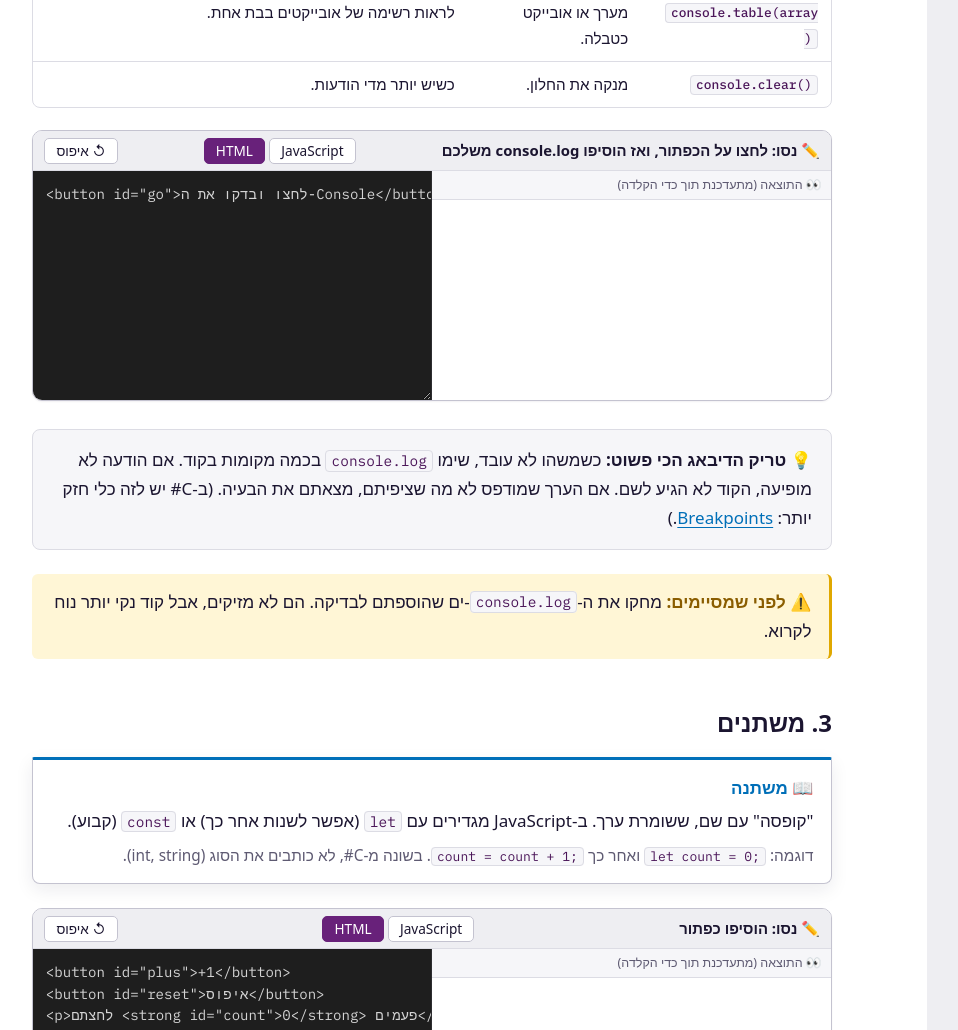
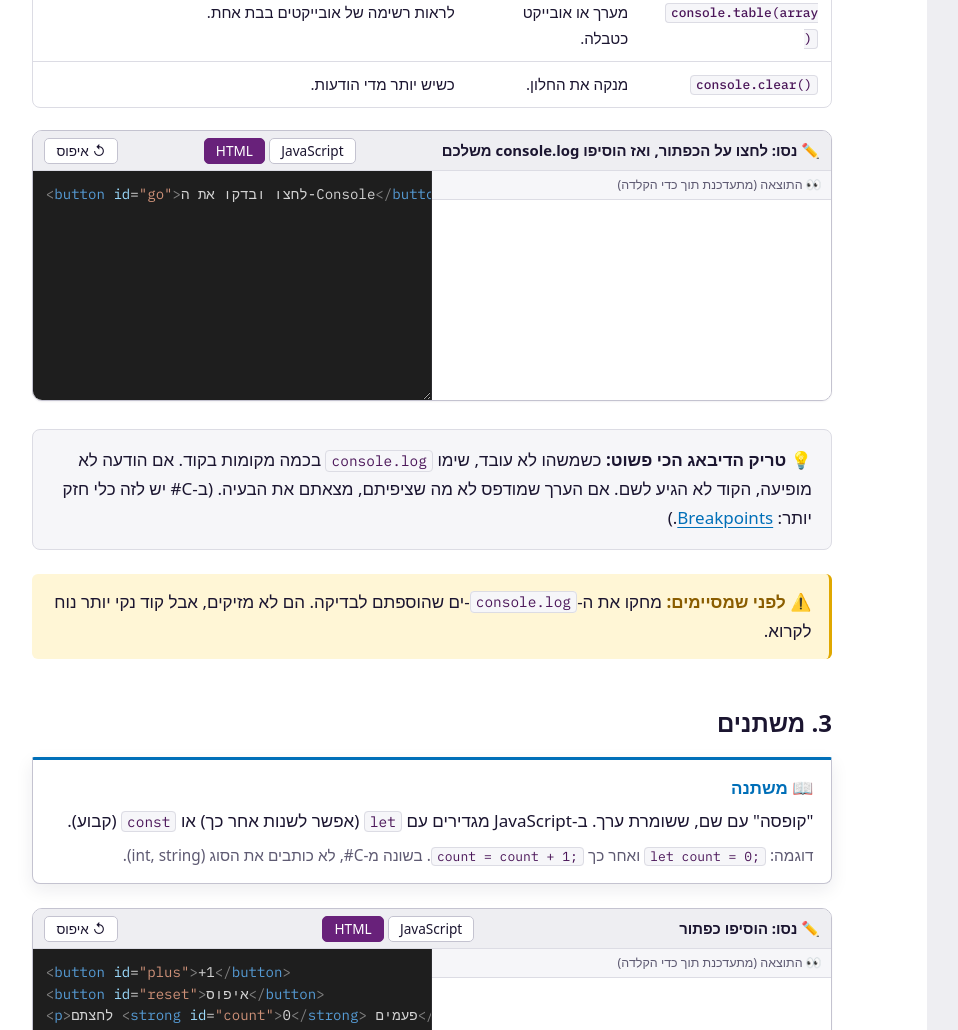
Before and after one commit to gilyerm/aspnet-guides, a plain HTML site: page guides/web-js.html in a window 1280 px wide. Shown: the part 2071-3101 px from the top of the page, without its empty margins (63-1021 px from the left). Drawn offline with Linux system fonts and the light colour scheme; a web font is replaced by a local one.

Commit message:
Live editors: syntax highlighting while typing
Co-Authored-By: Claude Opus 5.5 <noreply@anthropic.com>
Claude-Session: https://claude.ai/code/session_01Wy97zCyWtNmq12MYWpZniR

```diff
--- a/assets/site.js
+++ b/assets/site.js
@@ -290,12 +290,23 @@
         });
     }
 
+    // Prism נטען פעם אחת, רק בעמודים שיש בהם קוד
+    var prismWaiting = null;
+    function withPrism(cb) {
+        if (window.Prism && window.Prism.highlightElement) { cb(); return; }
+        if (prismWaiting) { prismWaiting.push(cb); return; }
+        prismWaiting = [cb];
+        document.head.appendChild(el('link', { rel: 'stylesheet', href: root + 'assets/vendor/prism-vsc-dark-plus.css' }));
+        window.Prism = window.Prism || {};
+        window.Prism.manual = true;
+        var ps = el('script', { src: root + 'assets/vendor/prism.js' });
+        ps.onload = function () { prismWaiting.forEach(function (f) { f(); }); };
+        document.head.appendChild(ps);
+    }
+
     var blocks = document.querySelectorAll('pre.code-block');
     if (blocks.length) {
-        var css = el('link', { rel: 'stylesheet', href: root + 'assets/vendor/prism-vsc-dark-plus.css' });
-        document.head.appendChild(css);
-        var prismScript = el('script', { src: root + 'assets/vendor/prism.js' });
-        prismScript.onload = function () {
+        withPrism(function () {
             blocks.forEach(function (pre) {
                 var words = [];
                 pre.querySelectorAll('.change').forEach(function (s) {
@@ -311,8 +322,7 @@
                 window.Prism.highlightElement(code);
                 wrapChanges(code, words);
             });
-        };
-        document.head.appendChild(prismScript);
+        });
     }
 
     // ---------- נסו בעצמכם: עורך חי עם תוצאה ----------
@@ -339,15 +349,38 @@
                 return '<button type="button" data-tab="' + l + '"' + (l === active ? ' class="active"' : '') + '>' + names[l] + '</button>';
             }).join('') + '</span>' +
             '<span class="pg-actions"><button type="button" data-act="reset">↺ איפוס</button></span>');
-        var editor = el('textarea', { 'class': 'pg-editor', spellcheck: 'false', 'aria-label': 'עורך קוד' });
+        var editor = el('textarea', { 'class': 'pg-editor', spellcheck: 'false', autocapitalize: 'off', autocomplete: 'off', 'aria-label': 'עורך קוד' });
         editor.value = current[active];
+        // שכבת צבעים מתחת לתיבת הטקסט: מקלידים בתיבה (שהטקסט שלה שקוף) ורואים את הקוד הצבוע מתחתיה
+        var PRISM_LANG = { html: 'markup', css: 'css', js: 'javascript' };
+        var hlCode = el('code');
+        var hl = el('pre', { 'class': 'pg-hl', 'aria-hidden': 'true' });
+        hl.appendChild(hlCode);
+        var codeBox = el('div', { 'class': 'pg-code' });
+        codeBox.appendChild(hl);
+        codeBox.appendChild(editor);
+        function paintCode() {
+            var text = editor.value;
+            if (text.slice(-1) === '\n') text += ' ';
+            var P = window.Prism, lang = PRISM_LANG[active];
+            if (P && P.highlight && P.languages && P.languages[lang]) {
+                hlCode.innerHTML = P.highlight(text, P.languages[lang], lang);
+            } else {
+                hlCode.textContent = text;
+            }
+            hl.scrollTop = editor.scrollTop;
+            hl.scrollLeft = editor.scrollLeft;
+        }
+        editor.addEventListener('scroll', function () { hl.scrollTop = editor.scrollTop; hl.scrollLeft = editor.scrollLeft; });
+        paintCode();
+        withPrism(paintCode);
         var frame = el('iframe', { 'class': 'pg-frame', sandbox: 'allow-scripts allow-modals', title: 'תוצאה' });
         frame.style.height = (pg.getAttribute('data-height') || 220) + 'px';
         editor.style.minHeight = (pg.getAttribute('data-height') || 220) + 'px';
         var result = el('div', { 'class': 'pg-result' }, '<div class="pg-result-label">👀 התוצאה (מתעדכנת תוך כדי הקלדה)</div>');
         result.appendChild(frame);
         var body = el('div', { 'class': 'pg-body' });
-        body.appendChild(editor);
+        body.appendChild(codeBox);
         body.appendChild(result);
         var err = el('div', { 'class': 'pg-error' });
         var con = el('div', { 'class': 'pg-console' });
@@ -373,6 +406,7 @@
         var timer;
         editor.addEventListener('input', function () {
             current[active] = editor.value;
+            paintCode();
             clearTimeout(timer);
             timer = setTimeout(render, 350);
         });
@@ -391,10 +425,12 @@
             if (b.getAttribute('data-tab')) {
                 active = b.getAttribute('data-tab');
                 editor.value = current[active];
+                paintCode();
                 bar.querySelectorAll('[data-tab]').forEach(function (x) { x.classList.toggle('active', x === b); });
             } else if (b.getAttribute('data-act') === 'reset') {
                 present.forEach(function (l) { current[l] = original[l]; });
                 editor.value = current[active];
+                paintCode();
                 render();
             }
         });
--- a/assets/style.css
+++ b/assets/style.css
@@ -583,8 +583,24 @@ main summary { font-weight: 700; cursor: pointer; }
 .pg-tabs button.active { background: #68217A; color: #fff; border-color: #68217A; }
 .pg-actions { display: flex; gap: 0.3rem; }
 .pg-body { display: grid; grid-template-columns: 1fr 1fr; direction: ltr; }
-.pg-editor { width: 100%; min-height: 220px; border: 0; border-right: 1px solid #2D2D30; resize: vertical; padding: 0.8rem; font-family: var(--mono); font-size: 0.88rem; line-height: 1.55; background: #1E1E1E; color: #D4D4D4; direction: ltr; text-align: left; tab-size: 4; white-space: pre; outline: none; }
-.pg-editor:focus-visible { box-shadow: inset 0 0 0 2px var(--blue); }
+/* העורך: תיבת טקסט שקופה מעל שכבה צבועה, שתיהן באותו גופן ובאותם מרווחים בדיוק */
+.pg-code { position: relative; display: flex; flex-direction: column; background: #1E1E1E; border-right: 1px solid #2D2D30; min-width: 0; }
+.pg-editor, .pg-hl, .pg-hl code {
+    font-family: var(--mono); font-size: 0.88rem; line-height: 1.55; font-weight: 400;
+    letter-spacing: 0; word-spacing: 0; tab-size: 4; -moz-tab-size: 4;
+    white-space: pre; overflow-wrap: normal; word-break: normal;
+    direction: ltr; text-align: left; text-shadow: none;
+}
+.pg-editor, .pg-hl { margin: 0; padding: 0.8rem; border: 0; box-sizing: border-box; }
+.pg-hl { position: absolute; inset: 0; overflow: hidden; pointer-events: none; color: #D4D4D4; background: none; }
+.pg-hl code { display: block; padding: 0; margin: 0; background: none; color: inherit; font-size: inherit; }
+.pg-editor {
+    position: relative; z-index: 1; display: block; flex: 1 1 auto; width: 100%; min-height: 220px; resize: vertical;
+    background: transparent; color: transparent; caret-color: #FFFFFF;
+    outline: none; overflow: auto;
+}
+.pg-editor::selection { background: rgba(38, 79, 120, 0.85); color: transparent; }
+.pg-code:focus-within { box-shadow: inset 0 0 0 2px var(--blue); }
 .pg-result { display: flex; flex-direction: column; }
 .pg-result-label { font-size: 0.78rem; color: var(--muted); background: var(--page-2); padding: 0.2rem 0.6rem; border-bottom: 1px solid var(--line); direction: rtl; }
 .pg-frame { width: 100%; flex: 1; min-height: 200px; border: 0; background: #fff; }
@@ -613,7 +629,7 @@ html[data-theme="dark"] .bm-code { color: var(--muted) !important; }
 }
 @media (max-width: 760px) {
     .pg-body { grid-template-columns: 1fr; }
-    .pg-editor { border-right: 0; border-bottom: 1px solid #2D2D30; }
+    .pg-code { border-right: 0; border-bottom: 1px solid #2D2D30; }
     .home-tools { grid-template-columns: 1fr; gap: 0.7rem; }
 }
 @media (max-width: 600px) {
```
